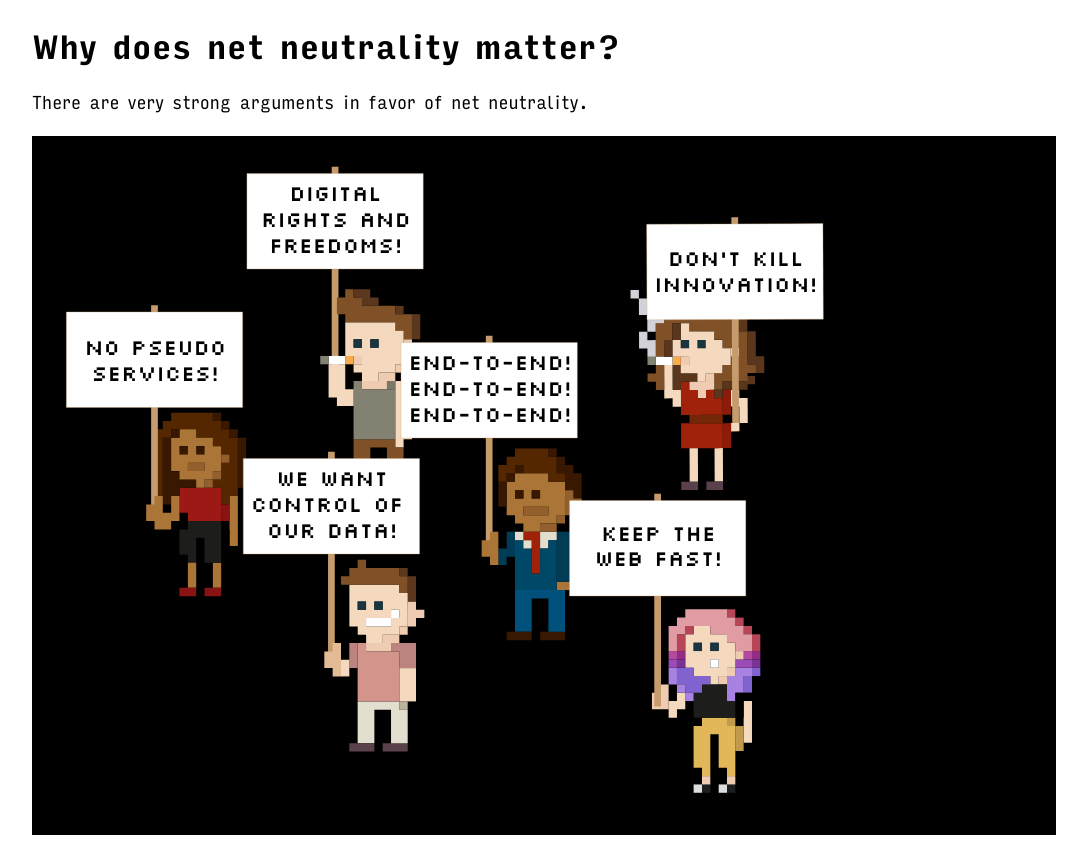
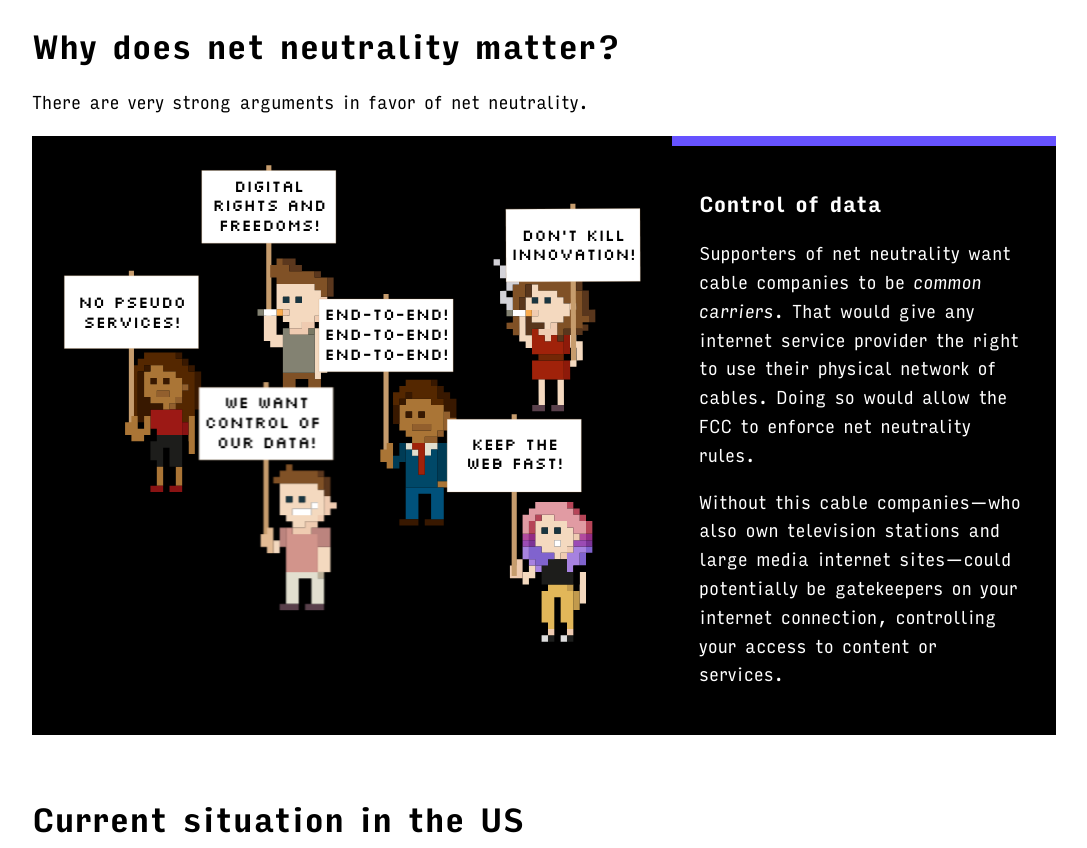
Before and after one commit to nickrttn/net-neutrality, a website with bundled scripts: page src/client/index.html in a window 1280 px wide. Shown: the part 2280-3128 px from the top of the page, without its empty margins (32-1119 px from the left). Built offline with nearby package versions, Linux system fonts and the light colour scheme; some packages are replaced by stand-ins of ours.

Commit message:
Add default to tab control

```diff
--- a/src/client/index.html
+++ b/src/client/index.html
@@ -141,7 +141,7 @@
             <a href="#fast-web">
               <use xlink:href="#fast-web-protester" width="574" height="475"></use>
             </a>
-            <a href="#data-control">
+            <a class="active" href="#data-control">
               <use xlink:href="#data-control-protester" width="574" height="475"></use>
             </a>
           </svg>
@@ -185,7 +185,7 @@
                 might not be able to pay the fee. Only large companies could survive on such an internet. Innovation on the
                 internet would grind to a standstill. We could be stuck with YouTube forever.</p>
             </li>
-            <li id="data-control">
+            <li class="active" id="data-control">
               <h3>Control of data</h3>
               <p>Supporters of net neutrality want cable companies to be
                 <em>common carriers</em>. That would give any internet service provider the right to use their physical network
--- a/src/client/styles/main.css
+++ b/src/client/styles/main.css
@@ -485,6 +485,10 @@ symbol {
         }
       }
 
+      li.active {
+        display: block;
+      }
+
       li:target {
         display: block;
       }
```
Also changed, not shown: src/client/scripts/svg-tab-toggle.js (+9 -3 lines).
